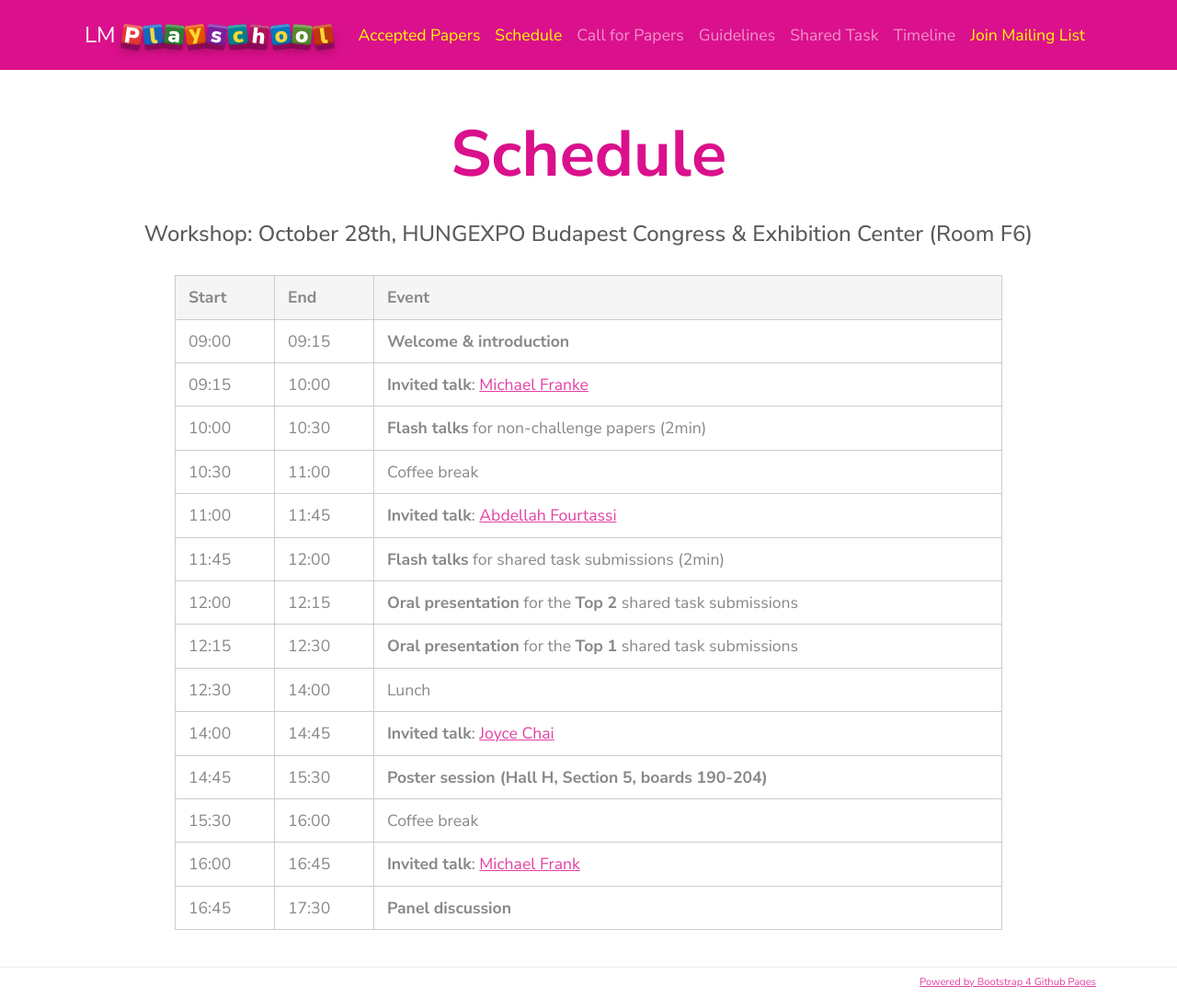
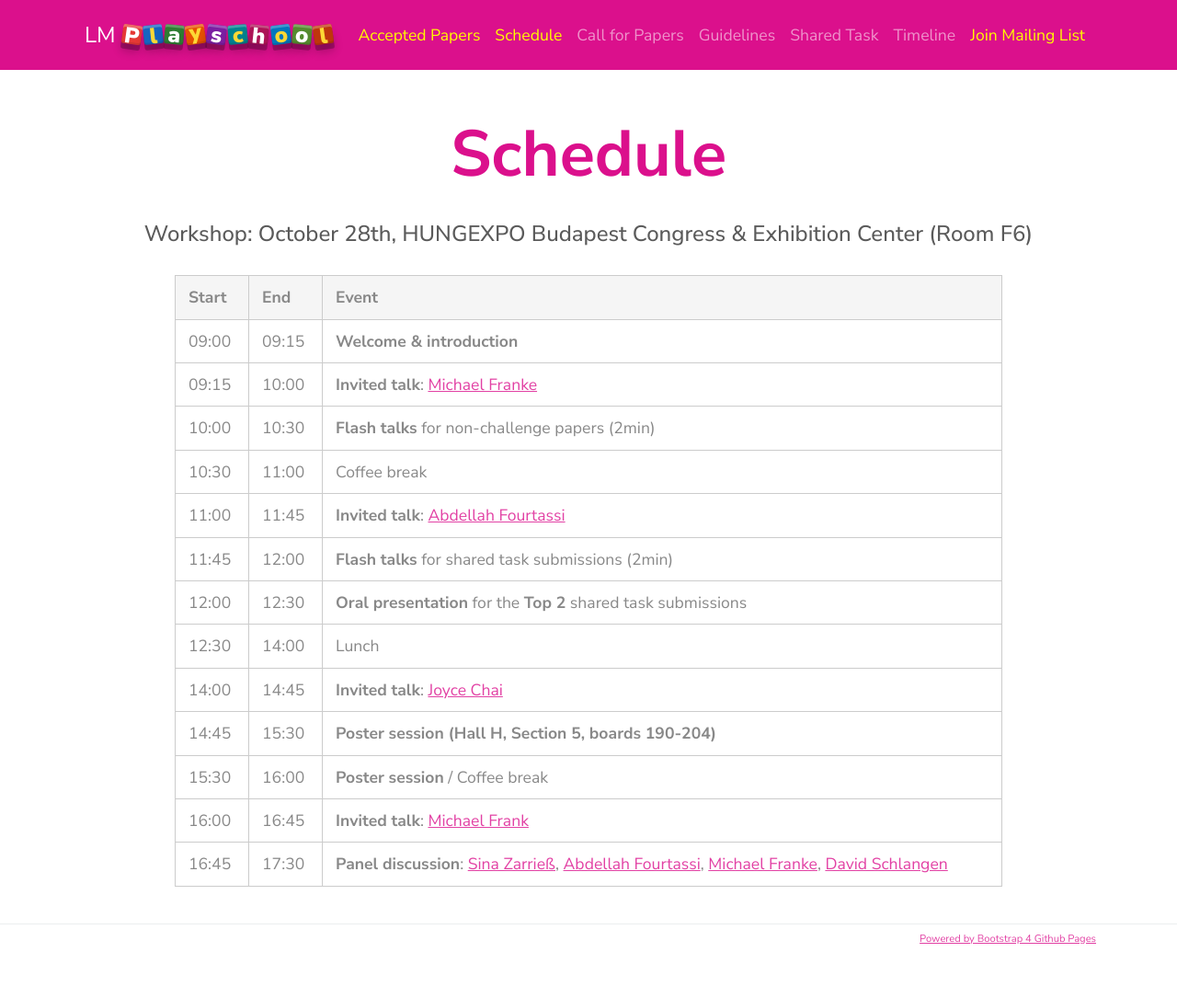
Before and after one commit to lm-playschool/lm-playschool.github.io, a Jekyll site: the page built from _content/_pages/schedule.md, in a window 1280 px wide. Shown: the whole page at 92% size. Built offline with Jekyll 4.4.1, drawn with Linux system fonts in a browser that asks for light colours; after the commit the page ends 1038 px from its top, so only the background shows below that.

Commit message:
Update schedule entries

```diff
--- a/_data/schedule.yml
+++ b/_data/schedule.yml
@@ -19,11 +19,8 @@
   end: "12:00"
   event: "**Flash talks** for shared task submissions (2min)"
 - start: "12:00"
-  end: "12:15"
+  end: "12:30"
   event: "**Oral presentation** for the **Top 2** shared task submissions"
-- start: "12:15"
-  end: "12:30"
-  event: "**Oral presentation** for the **Top 1** shared task submissions"
 - start: "12:30"
   end: "14:00"
   event: "Lunch"
@@ -35,10 +32,10 @@
   event: "**Poster session (Hall H, Section 5, boards 190-204)**"
 - start: "15:30"
   end: "16:00"
-  event: "Coffee break"
+  event: "**Poster session** / Coffee break"
 - start: "16:00"
   end: "16:45"
   event: "**Invited talk**: [Michael Frank](https://psychology.stanford.edu/people/michael-frank)"
 - start: "16:45"
   end: "17:30"
-  event: "**Panel discussion**"
+  event: "**Panel discussion**: [Sina Zarrieß](https://sinazarriess.github.io), [Abdellah Fourtassi](https://afourtassi.github.io/), [Michael Franke](https://michael-franke.github.io/heimseite/), [David Schlangen](https://www.ling.uni-potsdam.de/~das/)"
```
